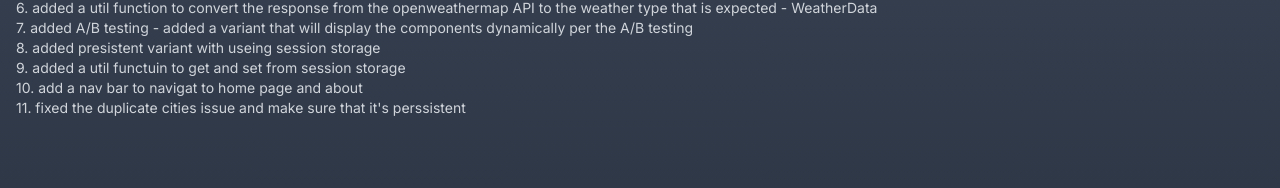
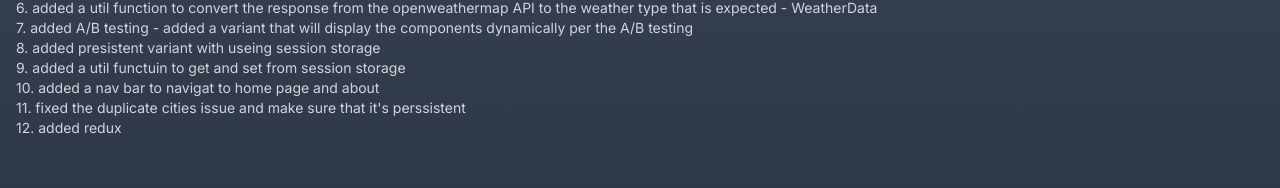
Before and after one commit to irisri/reasonLabs, a Next.js app: page /about in a window 1280 px wide. Shown: the part 191-379 px from the top of the page. Built offline with nearby package versions, Linux system fonts and the light colour scheme.

Commit message:
Add about

```diff
--- a/app/about/page.tsx
+++ b/app/about/page.tsx
@@ -8,8 +8,9 @@ const data = [
   "7. added A/B testing - added a variant that will display the components dynamically  per the A/B testing",
   "8. added presistent variant with useing session storage",
   "9. added a util functuin to get and set from session storage",
-  "10. add a nav bar to navigat to home page and about",
+  "10. added a nav bar to navigat to home page and about",
   "11. fixed the duplicate cities issue and make sure that it's perssistent",
+  "12. added redux",
 ];
 
 const About = () => {
```
